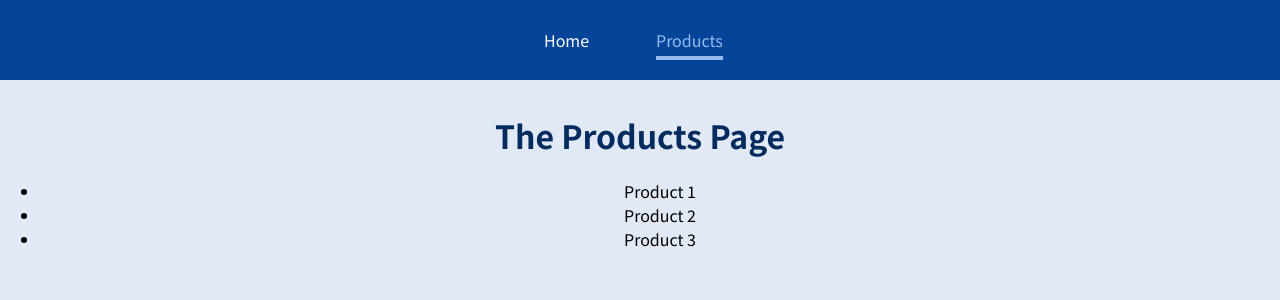
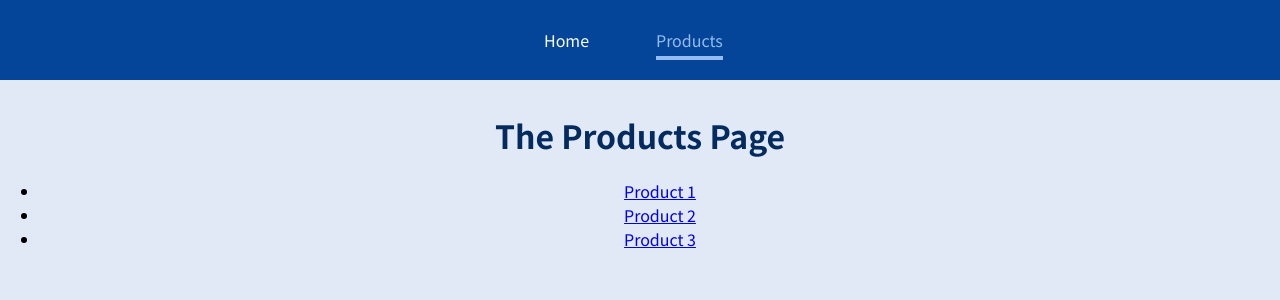
Before and after one commit to Rasyidannas/react-the-complete-guide-courses, a JavaScript app in the folder my-code/building-multipages/: page /products in a window 1280 px wide. Shown: the top 300 px of the page. Built offline with nearby package versions, Linux system fonts and the light colour scheme.

Commit message:
20/13. Adding Links for Dynamic Routes.mp4

```diff
--- a/my-code/building-multipages/src/App.js
+++ b/my-code/building-multipages/src/App.js
@@ -27,7 +27,7 @@
     children: [
       { path: "/", element: <HomePage /> },
       { path: "/products", element: <ProductPage /> },
-      { path: "/product/:productId", element: <ProductDetailPage /> }
+      { path: "/products/:productId", element: <ProductDetailPage /> }
     ],
   },
 ]);
--- a/my-code/building-multipages/src/pages/ProductDetail.js
+++ b/my-code/building-multipages/src/pages/ProductDetail.js
@@ -1,7 +1,7 @@
 import { useParams } from "react-router-dom";
 
 function ProductDetailPage() {
-  const params = useParams();
+  const params = useParams();//this is for use in url params
 
   return (
     <>
--- a/my-code/building-multipages/src/pages/Products.js
+++ b/my-code/building-multipages/src/pages/Products.js
@@ -1,11 +1,17 @@
+import { Link } from "react-router-dom";
+
+const PRODUCTS = [
+  { id: "p1", title: "Product 1" },
+  { id: "p2", title: "Product 2" },
+  { id: "p3", title: "Product 3" },
+];
+
 function ProductPage() {
   return (
     <>
       <h1>The Products Page</h1>
       <ul>
-        <li>Product 1</li>
-        <li>Product 2</li>
-        <li>Product 3</li>
+        {PRODUCTS.map(prod => <li key={prod.id}><Link to={`/products/${prod.id}`}>{prod.title}</Link></li>)}
       </ul>
     </>
   );
```
